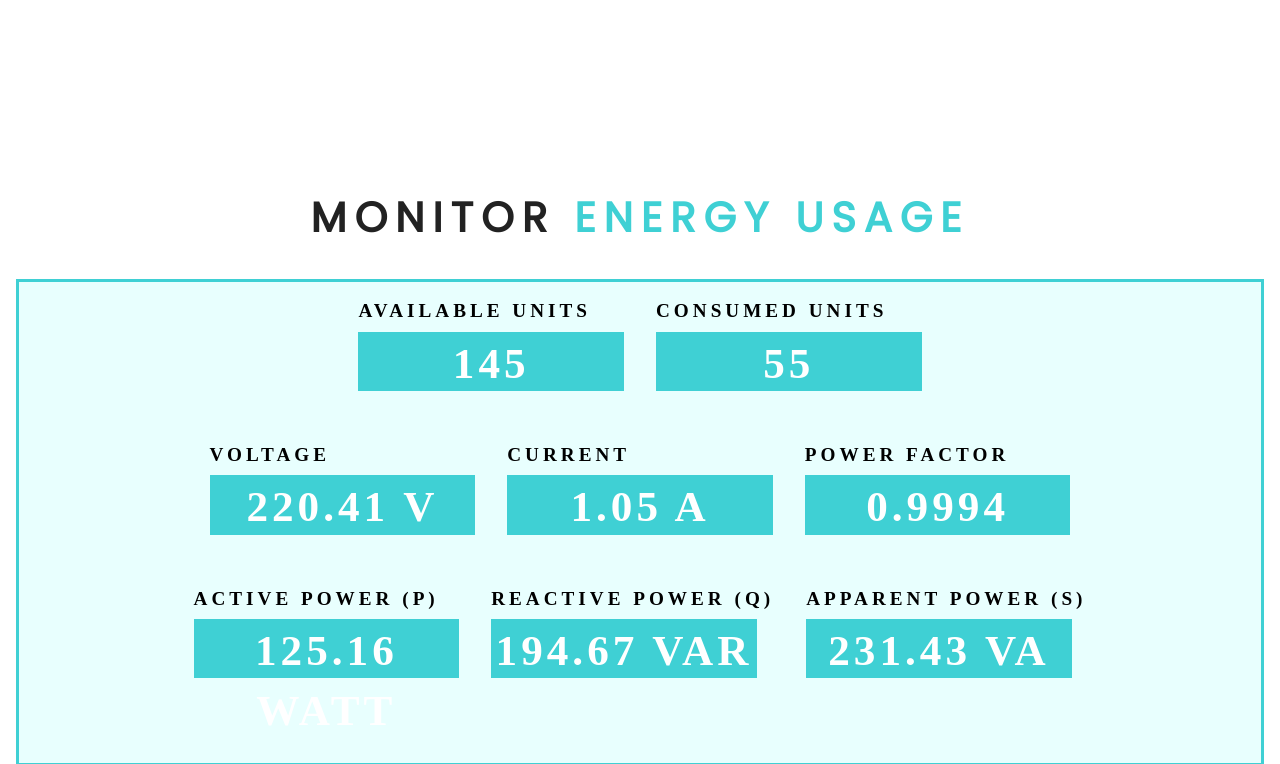
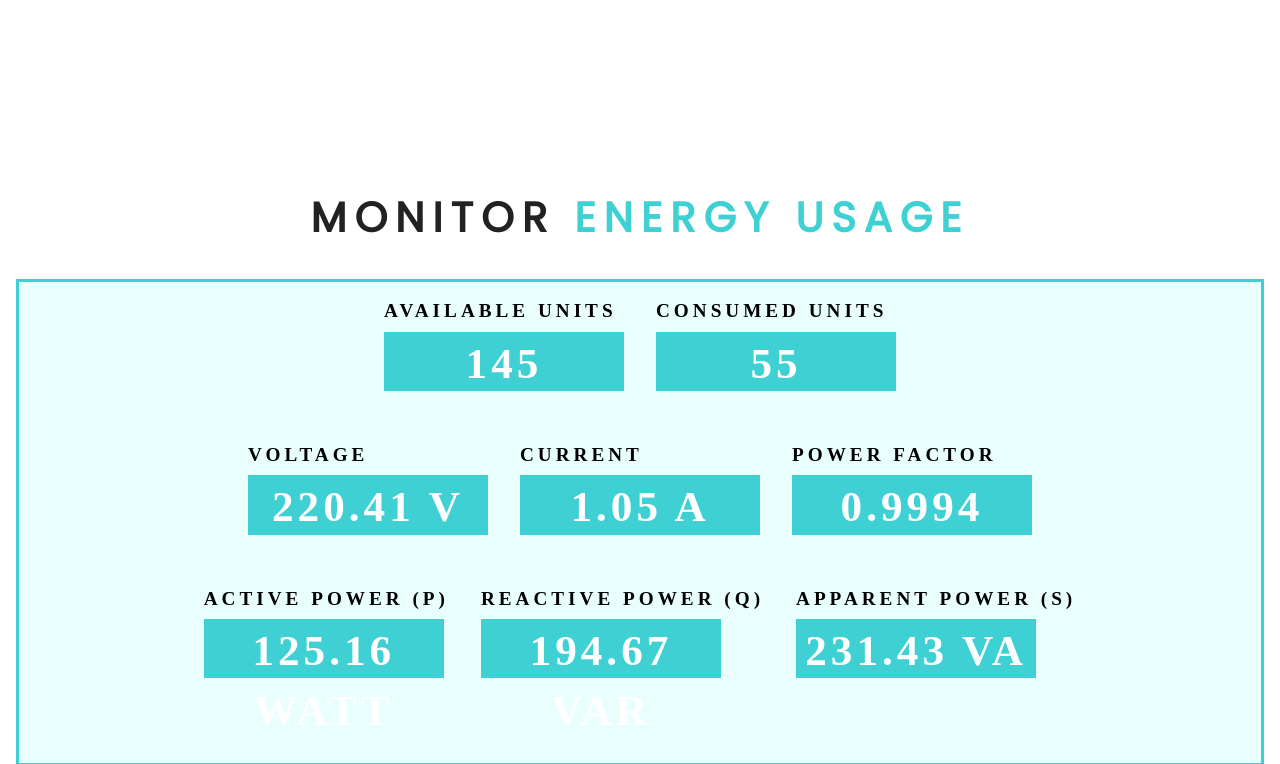
Before and after one commit to salman3758/smartenergymeter.github.io, a plain HTML site: page index.html in a window 1280 px wide. Shown: the part 1451-2215 px from the top of the page. Drawn offline with Linux system fonts and the light colour scheme.

Commit message:
Update styles.css

```diff
--- a/css/styles.css
+++ b/css/styles.css
@@ -599,7 +599,7 @@ min-height:calc(100vh - 62px);
 	font-size:2.7rem;
 	margin:0.2rem 1rem;
 	height:3.7rem;
-	width:16.6rem;
+	width:15rem;
 	text-align:center;
 	text-transform:uppercase;
 
```
